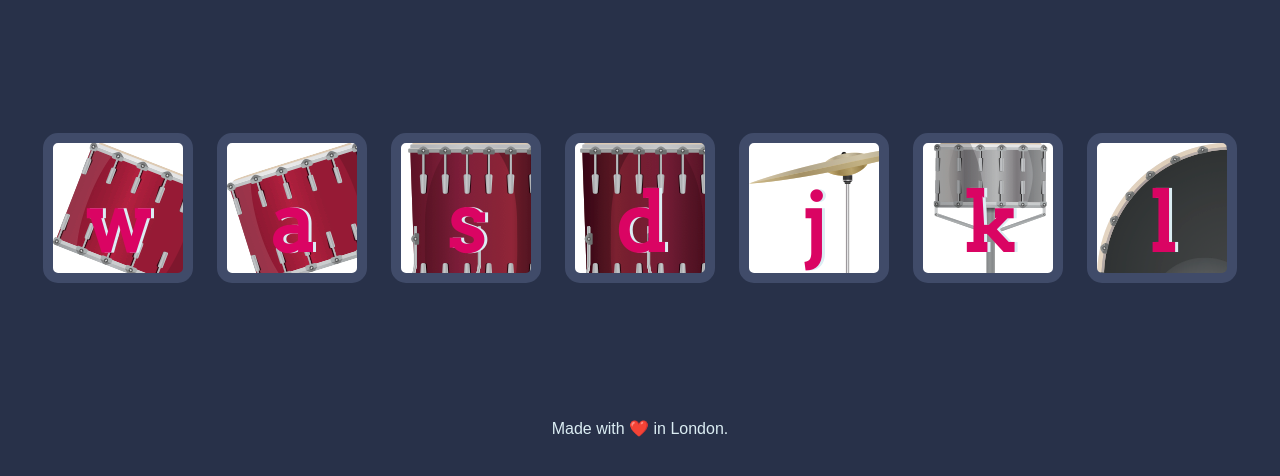
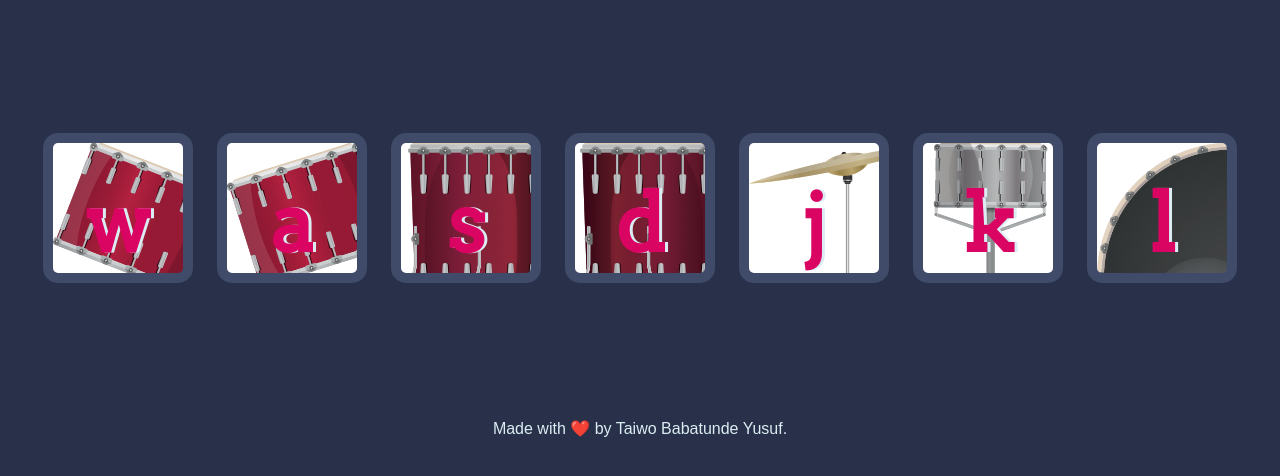
Before and after one commit to Proac-Tee/Drum-Kit, a plain HTML site: page index.html in a window 1280 px wide. Shown: the part 156-632 px from the top of the page. Drawn offline with Linux system fonts and the light colour scheme.

Commit message:
Update index.html

```diff
--- a/index.html
+++ b/index.html
@@ -24,7 +24,7 @@
 
 
   <footer>
-    Made with ❤️ in London.
+    Made with ❤️ by Taiwo Babatunde Yusuf.
   </footer>
 
   <script src="index.js" charset="utf-8"></script>
```
